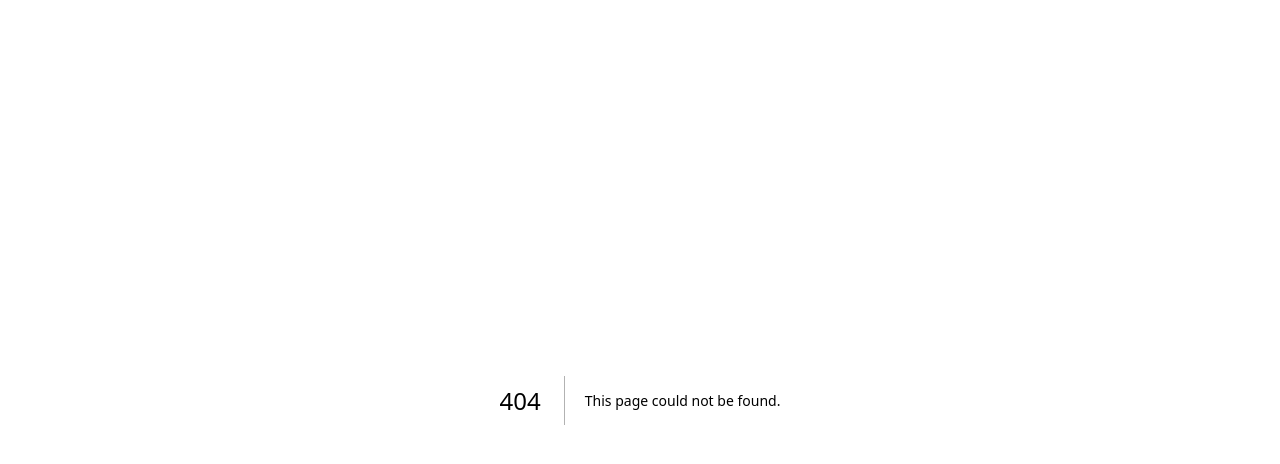
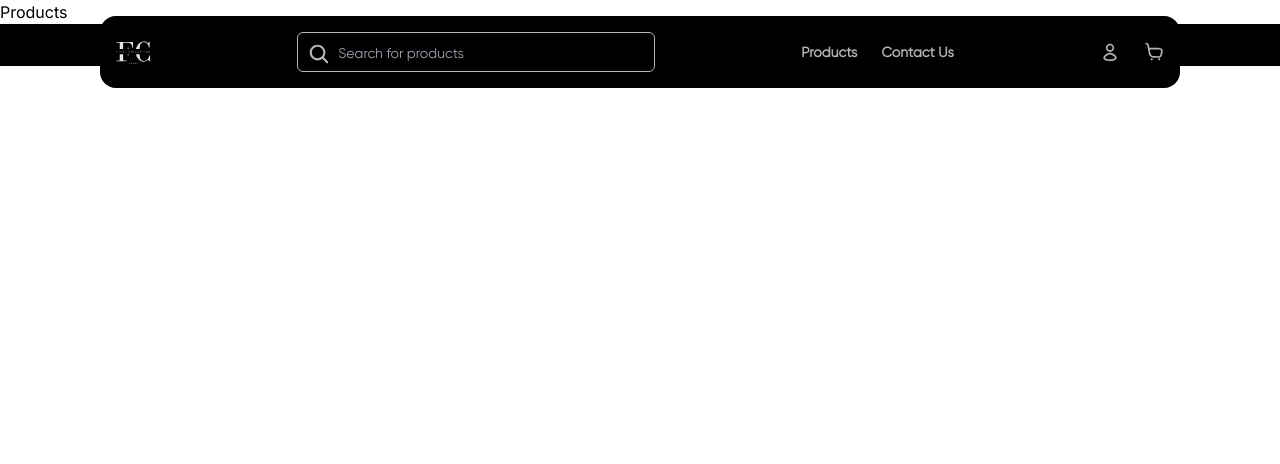
Before and after one commit to theCephas/first-collection, a Next.js app: page /products in a window 1280 px wide. Before the commit this address had no page. Shown: the top 464 px of the page. Built offline with nearby package versions, Linux system fonts and the light colour scheme; a web font is replaced by a local one.

Commit message:
Some Fixes

```diff
--- a/src/app/auth/get-started/page.tsx
+++ b/src/app/auth/get-started/page.tsx
@@ -8,6 +8,7 @@ import {
   HideIcon,
   ShowIcon,
 } from "../(components)/AuthIcons";
+import { ButtonPrimary, ButtonSecondary } from "@/app/components/Buttons";
 
 const Login = () => {
   const [seePassword, setSeePassword] = useState(false);
@@ -140,18 +141,13 @@ const Login = () => {
 
             {/* ACTION BUTTONS */}
             <div className="w-full mt-8 flex flex-col gap-3  ">
-              <a
-                href=""
-                className="w-full h-11 flex justify-center items-center  bg-orange-600 rounded-lg text-zinc-100 text-sm font-semibold gilroy leading-tight"
-              >
+              <ButtonPrimary classes="w-full">
                 {hasAcc ? "Sign In" : "Sign Up"}
-              </a>
-              <a
-                href=""
-                className="w-full h-11 flex justify-center items-center  rounded-lg border border-black text-black text-sm font-semibold gilroy leading-tight"
-              >
+              </ButtonPrimary>
+              <ButtonSecondary classes="w-full">
                 {hasAcc ? "Sign In" : "Sign Up"} with Google
-              </a>
+              </ButtonSecondary>
+
               <div className="text-neutral-700 text-sm font-normal font-['Gilroy'] leading-tight flex gap-1">
                 {"Don't have an account?"}
                 <span
--- a/src/app/auth/reset-password/page.tsx
+++ b/src/app/auth/reset-password/page.tsx
@@ -3,6 +3,7 @@ import React, { useState } from "react";
 import { AuthWrapper } from "../(components)/AuthWrapper";
 import Image from "next/image";
 import { BackIcon, HideIcon, ShowIcon } from "../(components)/AuthIcons";
+import { ButtonPrimary } from "@/app/components/Buttons";
 
 const ResetPassword = () => {
   const [emailConfirmed, setEmailConfirmed] = useState(false);
@@ -127,13 +128,11 @@ const ResetPassword = () => {
 
             {/* ACTION BUTTONS */}
             <div className="w-full flex flex-col gap-3  ">
-              <a
-                onClick={handleSendLink}
-                href=""
-                className="w-full h-11 flex justify-center items-center  bg-orange-600 rounded-lg text-zinc-100 text-sm font-semibold gilroy leading-tight"
-              >
-                {emailConfirmed ? "Reset password" : "Send the link"}
-              </a>
+              <aside onClick={handleSendLink}>
+                <ButtonPrimary classes="w-full">
+                  {emailConfirmed ? "Reset password" : "Send the link"}
+                </ButtonPrimary>
+              </aside>
             </div>
           </form>
         </section>
--- /dev/null
+++ b/src/app/components/Buttons.tsx
@@ -0,0 +1,26 @@
+import React, { ReactNode } from "react";
+
+interface ButtonProps {
+  classes: string;
+  children: ReactNode | string;
+}
+
+export const ButtonPrimary = ({ classes, children }: ButtonProps) => {
+  return (
+    <button
+      className={`h-11 flex justify-center items-center  bg-orange-600 rounded-lg text-zinc-100 text-sm font-semibold gilroy leading-tight ${classes}`}
+    >
+      {children}
+    </button>
+  );
+};
+
+export const ButtonSecondary = ({ classes, children }: ButtonProps) => {
+  return (
+    <button
+      className={`w-full h-11 flex justify-center items-center  rounded-lg border border-black text-black text-sm font-semibold gilroy leading-tight ${classes}`}
+    >
+      {children}
+    </button>
+  );
+};
--- /dev/null
+++ b/src/app/components/Footer.tsx
@@ -0,0 +1,12 @@
+import React from "react";
+
+const Footer = () => {
+  return (
+    <footer className="w-full py-3 bg-black justify-center items-center inline-flex">
+      <p className="text-white text-sm font-normal gilroy leading-tight">
+        © 2023 First Collection shoes
+      </p>
+    </footer>
+  );
+};
+export default Footer;
--- /dev/null
+++ b/src/app/components/PageWrapper.tsx
@@ -0,0 +1,22 @@
+"use client";
+import React, { ReactNode } from "react";
+import Header from "./header";
+import Footer from "./Footer";
+
+interface PageProps {
+  children: ReactNode;
+}
+
+export const PageWrapper = ({ children }: PageProps) => {
+  return (
+    <main>
+      <div className="max-w-[1440px] mx-auto">
+        <Header />
+        {children}
+      </div>
+      <Footer />
+    </main>
+  );
+};
+
+export default PageWrapper;
--- a/src/app/components/header.tsx
+++ b/src/app/components/header.tsx
@@ -15,8 +15,8 @@ const Header = () => {
   const [isDropDownVisible, setIsDropDownVisible] = useState(false);
 
   return (
-    <div className="pt-4 gilroy fixed w-full z-20">
-      <div className="bg-[#000] mb-10 p-[16px] flex justify-between items-center rounded-[16px] backdrop-blur-[10px] mx-8 lg:mx-10 pt-4  ">
+    <div className="max-w-[67.5rem] pt-4 gilroy fixed left-1/2 -translate-x-1/2 w-full z-20">
+      <div className="bg-[#000] mb-10 p-[16px] flex justify-between items-center rounded-[16px] backdrop-blur-[10px] mx-4 lg:mx-0 pt-4  ">
         <Image src={Logo} alt="Logo" width={0} />
         <form className="relative hidden md:flex">
           <label className="hidden">Search</label>
@@ -40,17 +40,17 @@ const Header = () => {
               aria-label="Search-Icon"
             >
               <path
-                clip-rule="evenodd"
+                clipRule="evenodd"
                 d="m8.82264 10.3833c-.92307.7008-2.07429 1.1167-3.32264 1.1167-3.03757 0-5.5-2.46243-5.5-5.5s2.46243-5.5 5.5-5.5 5.5 2.46243 5.5 5.5c0 1.24835-.4159 2.39957-1.1167 3.32264l2.897 2.89706c.2929.2929.2929.7677 0 1.0606s-.7677.2929-1.0606 0zm.67736-4.3833c0 2.20914-1.79086 4-4 4s-4-1.79086-4-4 1.79086-4 4-4 4 1.79086 4 4z"
                 fill="#B5B5B5"
-                fill-rule="evenodd"
+                fillRule="evenodd"
               />
             </svg>
           </button>
         </form>
         <div className="text-[14px] font-[600] hidden items-center justify-center text-[#b3b3b3] md:flex gap-6">
           <Link
-            href="/"
+            href="/products"
             className="focus:text-[#ff5c00] active:scale-75 transform"
           >
             Products
--- a/src/app/page.tsx
+++ b/src/app/page.tsx
@@ -2,15 +2,15 @@ import Image from "next/image";
 import Header from "./components/header";
 import Herosection from "./components/herosection";
 import Handpicked from "./components/handpickedforu";
+import PageWrapper from "./components/PageWrapper";
 
 export default function Home() {
   return (
-    <main className="max-w-[1440px] mx-auto">
+    <PageWrapper>
       <div className="bg-[#fffafa]">
-        <Header />
         <Herosection />
       </div>
       <Handpicked />
-    </main>
+    </PageWrapper>
   );
 }
--- /dev/null
+++ b/src/app/products/page.tsx
@@ -0,0 +1,11 @@
+import React from "react";
+import PageWrapper from "../components/PageWrapper";
+
+const Products = () => {
+  return (
+    <PageWrapper>
+      <div>Products</div>
+    </PageWrapper>
+  );
+};
+export default Products;
```
